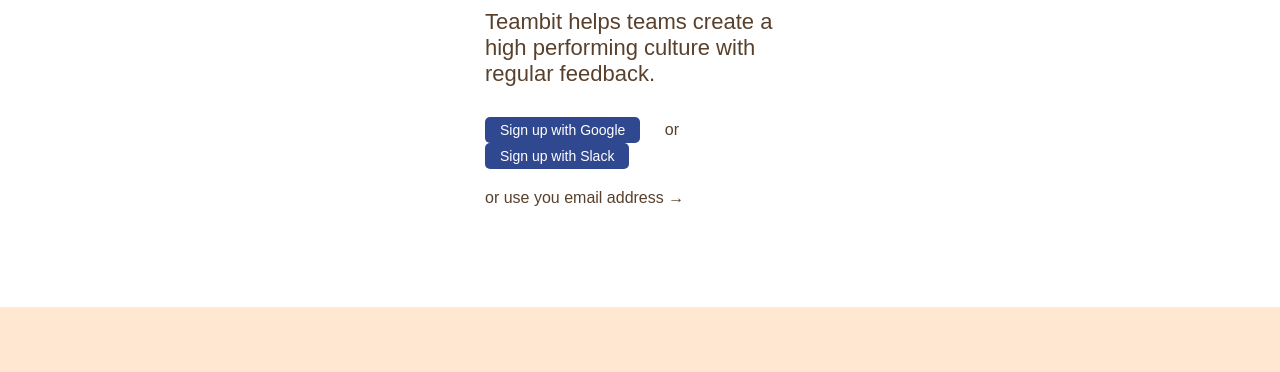
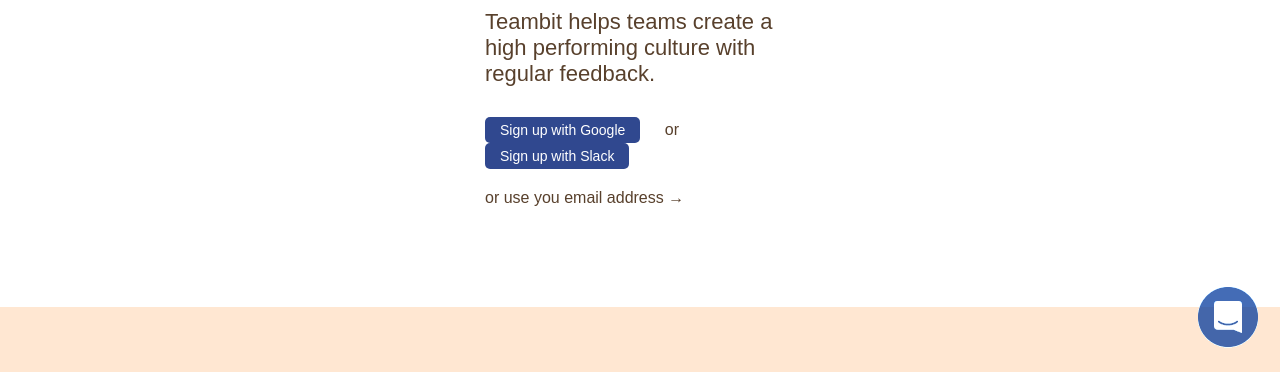
Before and after one commit to renzocarara/node-sass-teambit, a website: page index.html in a window 1280 px wide. Shown: the part 428-800 px from the top of the page. Drawn offline with nearby package versions, Linux system fonts and the light colour scheme.

Commit message:
dettagli...

```diff
--- a/index.html
+++ b/index.html
@@ -265,6 +265,10 @@
 
     </footer>
 
+    <div id="chat-icon">
+        <a href=""></a><img src="public/images/chat_trasp.png" alt="chat"></a>
+    </div>
+
     <script id="template-NAME" type="text/x-handlebars-template"></script>
     <script src="https://ajax.googleapis.com/ajax/libs/jquery/3.4.1/jquery.min.js"></script>
     <!-- <script src="main.js"></script> -->
--- a/public/css/style.css
+++ b/public/css/style.css
@@ -90,6 +90,12 @@
 
 .sect-buttons {
   margin-bottom: 20px;
+}
+
+#chat-icon {
+  position: fixed;
+  bottom: 15px;
+  right: 15px;
 }
 
 /*  fine commom styles */
--- a/src/scss/_common.scss
+++ b/src/scss/_common.scss
@@ -79,4 +79,9 @@
     margin-bottom: 20px;
 }
 
+#chat-icon{
+    position:fixed;
+    bottom:15px;
+    right:15px;
+}
 /*  fine commom styles */
```
Also changed, not shown: public/images/chat_trasp.PNG (added).
